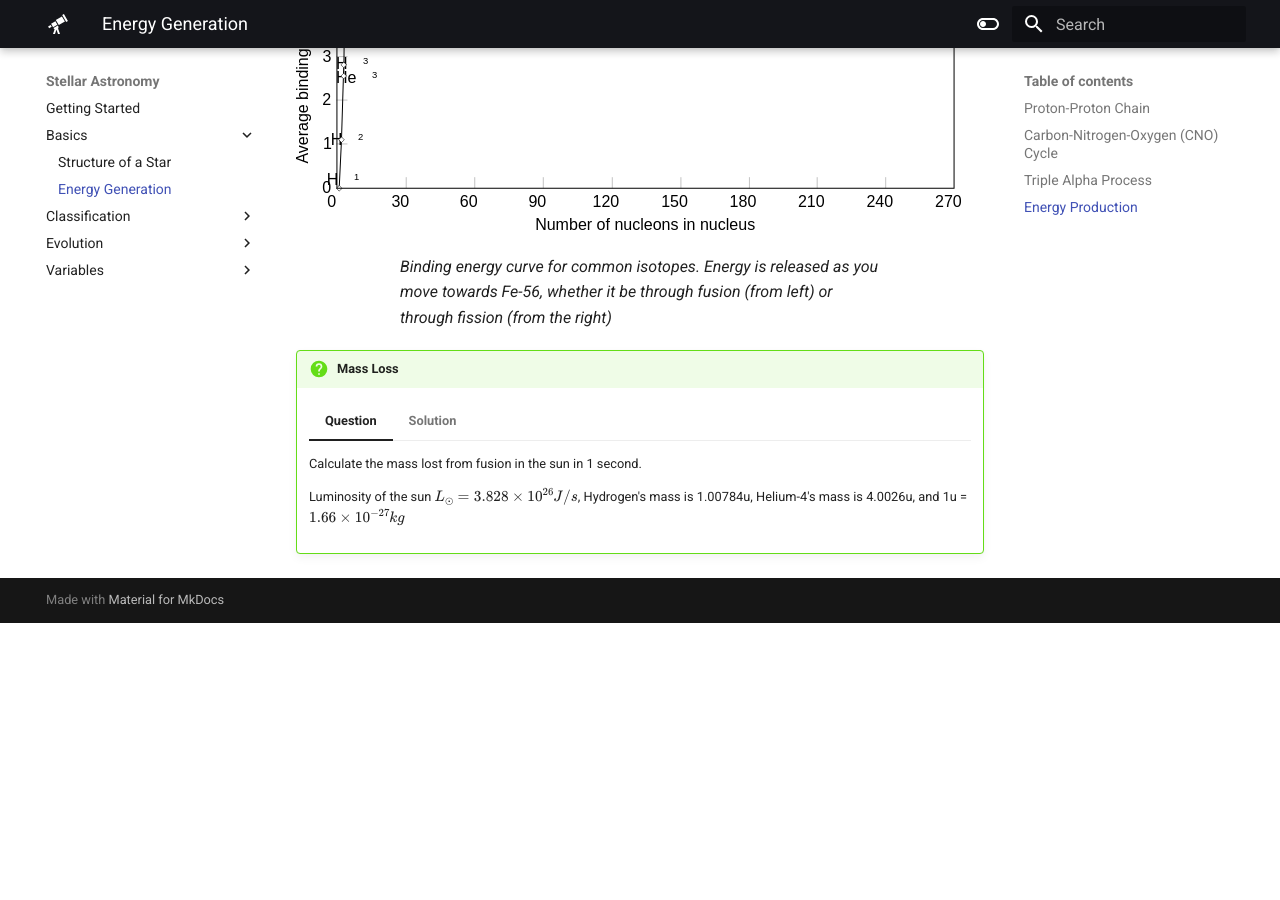
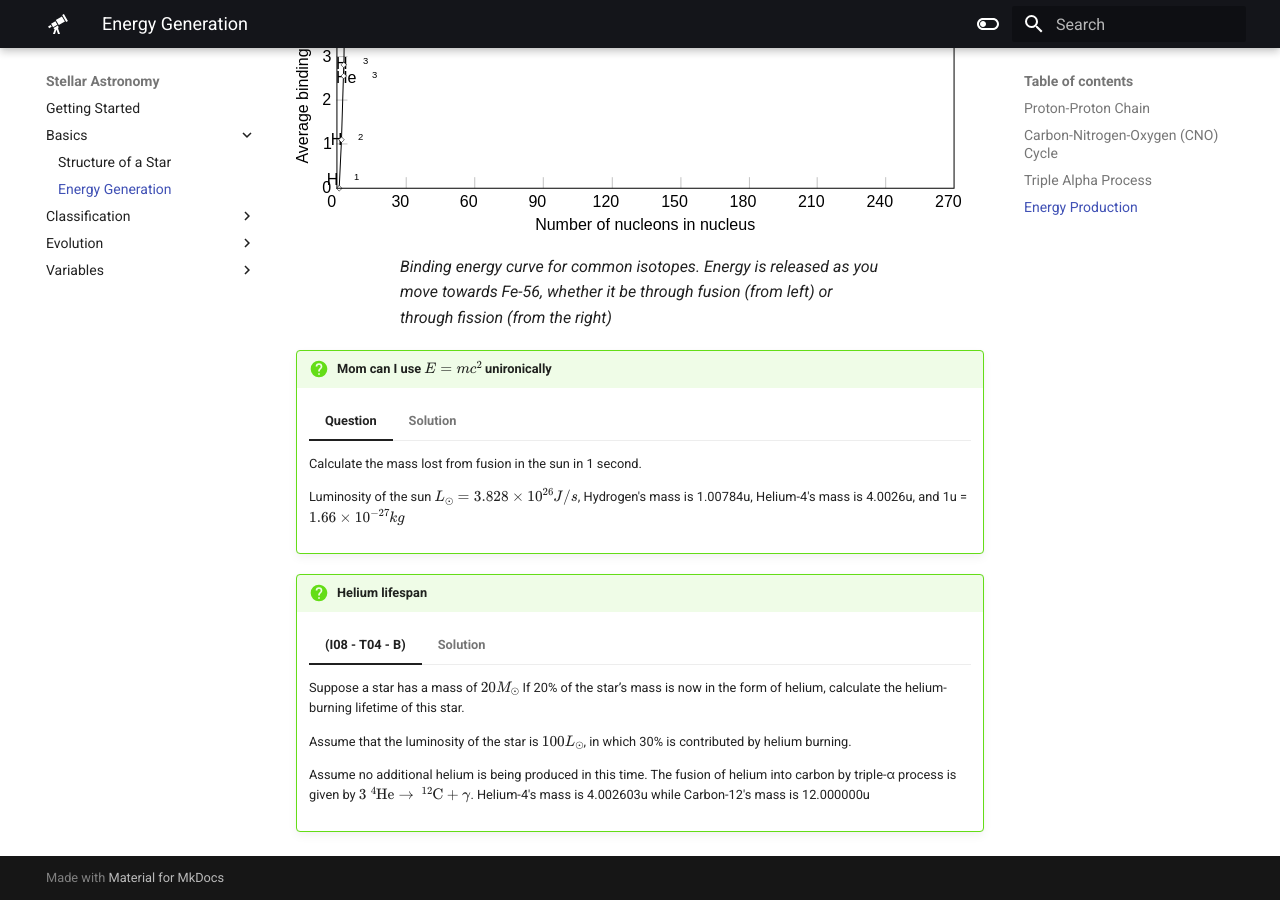
Before and after one commit to nushastro/website, an MkDocs documentation site: the page built from docs/stellar/basics/energy_generation.md, in a window 1280 px wide and 900 px high, scrolled down 5547 px. Built offline with MkDocs 1.6.1 and Material for MkDocs 9.7.7, drawn with Linux system fonts in a browser that asks for light colours; before the commit the page ends 6170 px from its top, so only the background shows below that.

Commit message:
some changes

```diff
--- a/docs/stellar/basics/energy_generation.md
+++ b/docs/stellar/basics/energy_generation.md
@@ -89,7 +89,7 @@ To understand how something can weigh less than the sum of its parts, the video
 
 <figcaption>Binding energy curve for common isotopes. Energy is released as you move towards Fe-56, whether it be through fusion (from left) or through fission (from the right)</figcaption>
 
-!!! Question "Mass Loss"
+!!! Question "Mom can I use $E = mc^2$ unironically"
 
     === "Question"
 
@@ -125,3 +125,35 @@ To understand how something can weigh less than the sum of its parts, the video
         \Delta M &= 8.921\times10^{37}\times4.77\times10^{-29} kg\\
         &\approx 4.26\times10^{9} kg/s
         \end{align*}$$
+
+!!! Question "Helium lifespan"
+
+    === "(I08 - T04 - B)"
+
+        Suppose a star has a mass of $20M_{\odot}$ If 20% of the star’s mass is now in the form of helium, calculate the helium-burning lifetime of this star.
+
+        Assume that the luminosity of the star is $100L_{\odot}$, in which 30% is contributed by helium burning.
+
+        Assume no additional helium is being produced in this time. The fusion of helium into carbon by triple-α process is given by $3\;^4\text{He} \rightarrow \:^{12}\text{C}+\gamma$. Helium-4's mass is 4.002603u while Carbon-12's mass is 12.000000u
+
+
+
+    === "Solution"
+
+        First let's find the mass defect
+
+        $$\begin{align*}
+        \Delta m &= 3\times4.002603u - 12.000000u\\
+        &= 0.007809u
+        \end{align*}$$
+
+        Then we find the total mass lost by finding the **fraction** of mass lost from burning helium:
+
+        $$\begin{align*}
+        m_{frac} &= \frac{\text{mass lost}}{original mass}\\
+        &= \frac{0.007809u}{3\times4.002603u}\\
+        &= 6.503\times10^{-4}\\
+        \Delta M &= m_{frac} \times 20\% 100M_\odot\\
+        &= 6.503\times10^{-4} \times 20 \times 1.989 \times 10^{30}\\
+        &= 2.587\times10^{28}
+        \end{align*}$$
--- a/mkdocs.yml
+++ b/mkdocs.yml
@@ -124,15 +124,19 @@ nav:
           - Telescopes:
                 - optics/telescopes/overview.md
                 - optics/telescopes/refractor.md
+                - optics/telescopes/reflector.md
                 - optics/telescopes/resolution.md
           - optics/solid_angle.md
     - Positional Astronomy:
           - Getting Started: positional/index.md
           - Project Circinus: positional/assets/Project Circinus v1.2.32.pdf
+    - Cosmology:
+          - Getting Started: cosmology/index.md
     - Starhopping Guide:
           - Getting Started: starhopping/index.md
           - starhopping/dso.md
           - starhopping/old_dso.md
+          - 1000 Star maps: starhopping/1000 star maps.pdf
     - Practical:
           - practical/index.md
           - practical/telescopes.md
```
Also changed, not shown: README.md (+10 -0 lines), docs/cosmology/index.md (+7 -0 lines), docs/cosmology/relativistic_doppler_effect.md (added, +1 -0 lines), docs/optics/magnitude/apparent_absolute_magnitude.md (+68 -17 lines), docs/optics/telescopes/reflector.md (added, +11 -0 lines), docs/optics/telescopes/refractor.md (+58 -10 lines), docs/starhopping/asterism.md (added, +11 -0 lines), docs/optics/img/Chromatic_aberration.svg (added), docs/optics/img/Chromatic_aberration_dark.svg (added), docs/optics/img/Spherical_aberration.svg (added), 1 other file.
